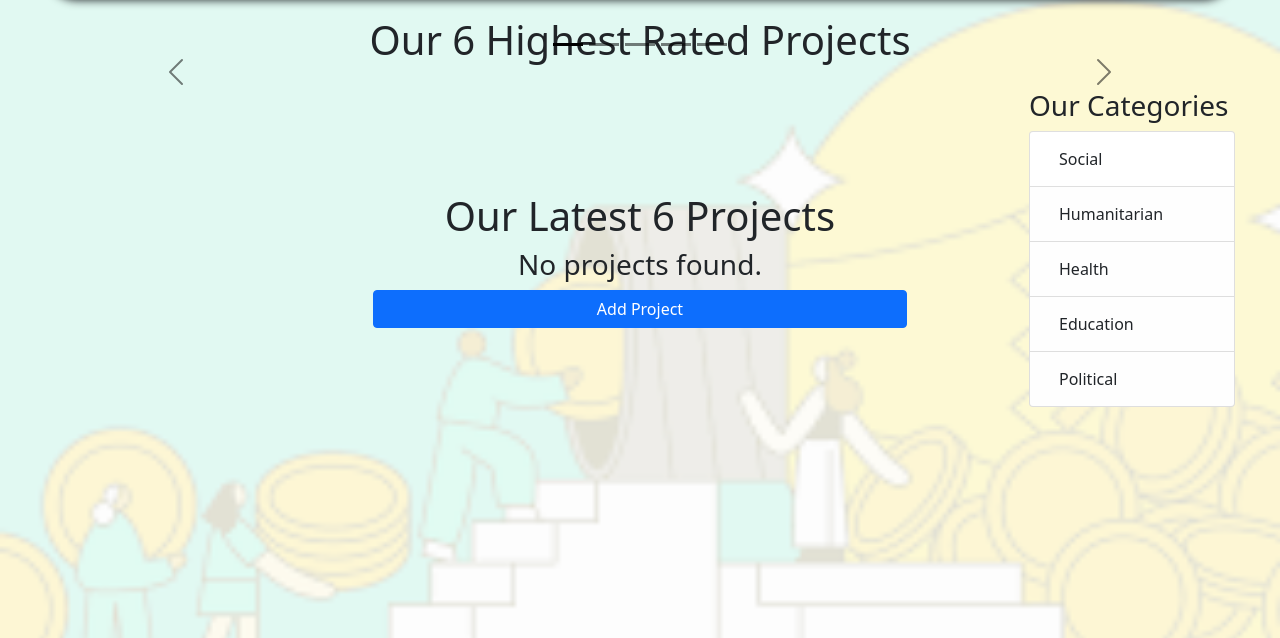
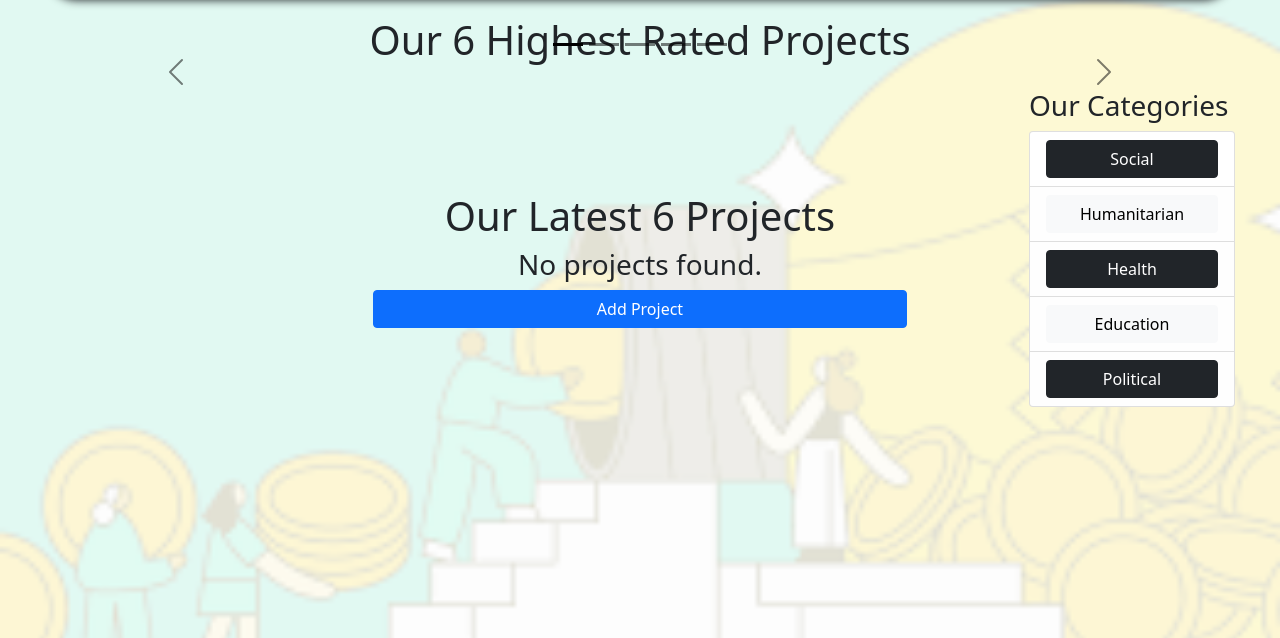
Before and after one commit to MoustafaAscoura/CrowdFunder, a Django app: template CrowdFunder/home/templates/home/home.html in a window 1280 px wide. Shown: the part 56-694 px from the top of the page. Run offline with Django 4.2, Linux system fonts and the light colour scheme; the template is opened without the code that fills it, so the values that code supplies are empty; some libraries are stand-ins or nearby versions.

Commit message:
Categories

```diff
--- a/CrowdFunder/home/templates/home/home.html
+++ b/CrowdFunder/home/templates/home/home.html
@@ -62,31 +62,31 @@
                               right: 33px;
                               top: 145px;
                               width: 230px;">
-      <div class="content-section">
+      <div class="content-section" style="height:300px">
         <h3>Our Categories</h3>
           <ul class="list-group">
             <li class="list-group-item list-group-item">
-              <button class="btn btn-btn-outline-info" href="#">
+              <button class="btn btn-dark" style="width:100%" href="#">
                 Social
               </button>
             </li>
             <li class="list-group-item list-group-item-light" href="#">
-              <button class="btn btn-btn-outline-info">
+                <button class="btn btn-light" style="width:100%" href="#">
                 Humanitarian
               </button>
             </li>
             <li class="list-group-item list-group-item-light" href="#">
-              <button class="btn btn-btn-outline-info">
+                <button class="btn btn-dark" style="width:100%" href="#">
                 Health
               </button>
             </li>
             <li class="list-group-item list-group-item-light" href="#">
-              <button class="btn btn-btn-outline-info">
+                <button class="btn btn-light" style="width:100%" href="#">
                 Education
               </button>
             </li>
             <li class="list-group-item list-group-item-light" href="#">
-              <button class="btn btn-btn-outline-info">
+                <button class="btn btn-dark" style="width:100%" href="#">
               Political
               </button>
             </li>
```
